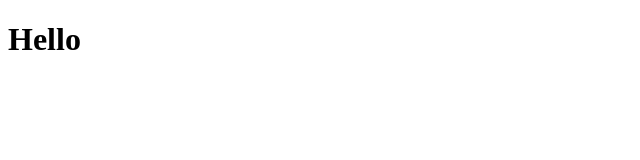
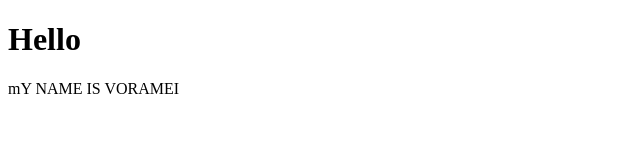
Before and after one commit to Voramei/git---example, a plain HTML site: page index.html in a window 1280 px wide. Shown: the whole page, without its empty margins (0-640 px from the left). Drawn offline with Linux system fonts and the light colour scheme.

Commit message:
Paragraph added

```diff
--- a/index.html
+++ b/index.html
@@ -7,5 +7,6 @@
 </head>
 <body>
     <h1>Hello</h1>
+    <p>mY NAME IS VORAMEI</p>
 </body>
 </html>
```
